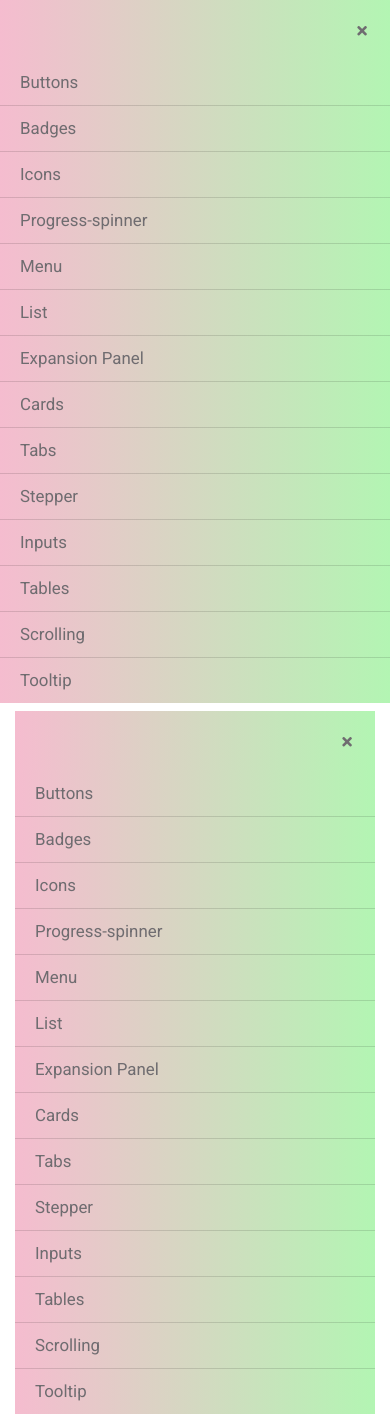
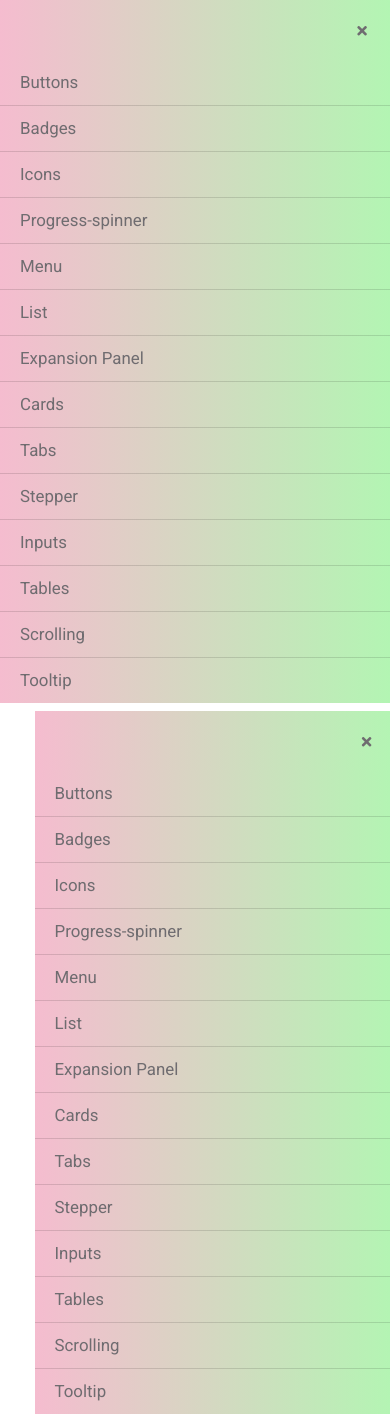
Before and after one commit to luana-david/angular-material, an Angular app: page /sidenav in a window 390 px wide. Built offline with nearby package versions, Linux system fonts and the light colour scheme.

Commit message:
overlay sidenav

```diff
--- a/src/app/app.component.css
+++ b/src/app/app.component.css
@@ -16,8 +16,13 @@ mat-sidenav-content {
     overflow-y: hidden;
 }  */
 
+:host {
+    height: 100%;
+}
+
 #sidenav {
     height: 100vh;
+    z-index: 100;
 }
 
 .bttn {
@@ -45,16 +50,26 @@ mat-sidenav-content {
 button {
     position: fixed;
     top: 0%;
-    left: 10%;
+    left: 0%;
+}
+
+#router {
+    position: fixed;
+    left: 5%;
+    top: 5%
 }
 
 @media only screen and (max-width: 768px) {
-    button {
+    /* button {
         top: 0px;
         left: 0%;
-    }
+    } */
 
     #sidenav {
         height: 30%;
     }
+
+    #router {
+        position: relative;
+    }
 }
--- a/src/app/app.component.html
+++ b/src/app/app.component.html
@@ -3,13 +3,13 @@
         <app-sidenav (clicking)="onClicked()"></app-sidenav>
     </div>
     <button class="bttn" *ngIf="showBtn" (click)="openMenu()"><i class="fas fa-bars"></i></button>
-    <div class="col-md-9 pt-2" id="router" [@slideRouter]="routerState">
+    <div class="col-md-11 pt-2" id="router" [@slideRouter]="routerState">
         <router-outlet></router-outlet>
     </div>
 </div>
 
 <!-- <mat-sidenav-container>
-    <mat-sidenav mode="push" [opened]="openedSide">
+    <mat-sidenav mode="over" [opened]="openedSide">
         <mat-nav-list>
             <a mat-list-item href="#" routerLink="/buttons">Buttons</a>
             <a mat-list-item href="#" routerLink="/badges">Badges</a>
@@ -20,7 +20,7 @@
         </mat-nav-list>
     </mat-sidenav>
     <mat-sidenav-content>
-        <button class="bttn" (click)="openSide()">Menu</button>
+        <button  (click)="openSide()">Menu</button>
         <router-outlet></router-outlet>
     </mat-sidenav-content>
 </mat-sidenav-container> -->
--- a/src/app/app.component.ts
+++ b/src/app/app.component.ts
@@ -13,7 +13,8 @@ import { ThrowStmt } from '@angular/compiler';
       })),
       state('out', style(
         {
-          transform: 'translate3d(-100%, 0, 0)'
+          transform: 'translate3d(-100%, 0, 0)',
+          zIndex: '-1'
         }
       )),
       state('inTablet', style({
@@ -30,7 +31,7 @@ import { ThrowStmt } from '@angular/compiler';
     ),
     trigger('slideRouter', [
       state('out', style({
-        transform: 'translate3d(0, -600px,0)'
+        transform: 'translate3d(0, -650px,0)'
       })),
       state('in', style({
         transform: 'translate3d(0, 0, 0)'
@@ -71,7 +72,7 @@ export class AppComponent implements OnInit {
         this.routerState = 'in'
         setTimeout(() => {
           this.showBtn = false
-        }, 200)
+        }, 80)
       }
     } else {
       if(this.menuState === 'in') {
@@ -80,7 +81,7 @@ export class AppComponent implements OnInit {
         this.menuState = 'in'
         setTimeout(() => {
           this.showBtn = false
-        }, 200)
+        }, 80)
       }
     }
     console.log(this.menuState)
@@ -96,13 +97,13 @@ export class AppComponent implements OnInit {
       if(this.menuState === 'outTablet' || this.menuState === 'out') {
         setTimeout(() => {
           this.showBtn = true
-        }, 200)
+        }, 250)
       }
   }
 
-  // openSide() {
-  //   this.openedSide = !this.openedSide
-  // }
+ openSide() {
+    this.openedSide = !this.openedSide
+  }
 
   screenWidth: number
 
--- a/src/app/app.module.ts
+++ b/src/app/app.module.ts
@@ -1,7 +1,7 @@
 import { BrowserModule } from '@angular/platform-browser';
 import { NgModule } from '@angular/core';
+import { AppRoutingModule } from './app-routing.module';
 
-import { AppRoutingModule } from './app-routing.module';
 import { AppComponent } from './app.component';
 import { BrowserAnimationsModule } from '@angular/platform-browser/animations';
 import { MaterialModule } from './material/material.module';
--- a/src/app/sidenav/sidenav.component.css
+++ b/src/app/sidenav/sidenav.component.css
@@ -21,6 +21,7 @@ a {
     font-size: 2vh;
 }
 
+
 .bttn {
     background: none;
     border: none;
```
